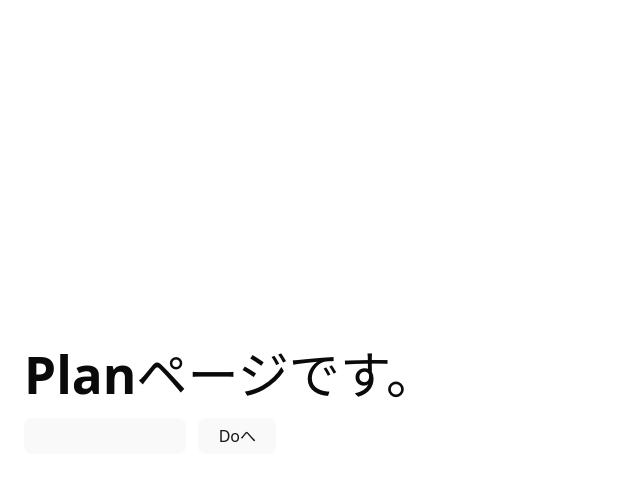
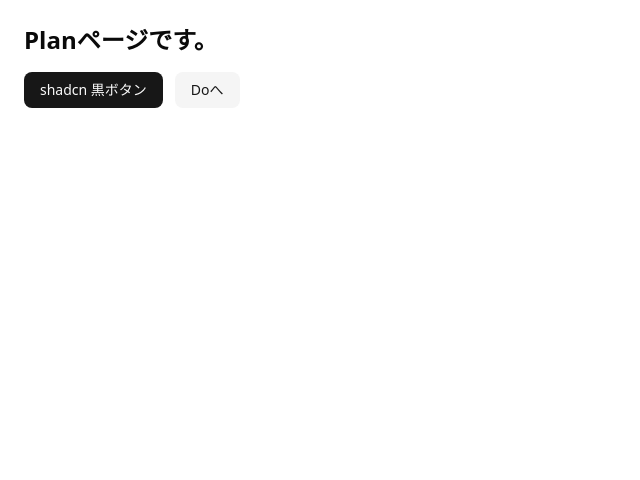
Before and after one commit to Ken1011-philo/taskmaster-app, a React (Vite) app: page /Plan in a window 1280 px wide. Shown: the top 480 px of the page, without its empty margins (0-640 px from the left). Built offline with nearby package versions, Linux system fonts and the light colour scheme.

Commit message:
global.cssの追加とmain.tsxのCSSを変更

```diff
--- a/src/index.css
+++ b/src/global.css
@@ -3,18 +3,6 @@
 
 @custom-variant dark (&:is(.dark *));
 :root {
-  font-family: system-ui, Avenir, Helvetica, Arial, sans-serif;
-  line-height: 1.5;
-  font-weight: 400;
-
-  color-scheme: light dark;
-  color: rgba(255, 255, 255, 0.87);
-  background-color: #242424;
-
-  font-synthesis: none;
-  text-rendering: optimizeLegibility;
-  -webkit-font-smoothing: antialiased;
-  -moz-osx-font-smoothing: grayscale;
   --radius: 0.625rem;
   --background: oklch(1 0 0);
   --foreground: oklch(0.145 0 0);
@@ -47,60 +35,6 @@
   --sidebar-accent-foreground: oklch(0.205 0 0);
   --sidebar-border: oklch(0.922 0 0);
   --sidebar-ring: oklch(0.708 0 0);
-}
-
-a {
-  font-weight: 500;
-  color: #646cff;
-  text-decoration: inherit;
-}
-a:hover {
-  color: #535bf2;
-}
-
-body {
-  margin: 0;
-  display: flex;
-  place-items: center;
-  min-width: 320px;
-  min-height: 100vh;
-}
-
-h1 {
-  font-size: 3.2em;
-  line-height: 1.1;
-}
-
-button {
-  border-radius: 8px;
-  border: 1px solid transparent;
-  padding: 0.6em 1.2em;
-  font-size: 1em;
-  font-weight: 500;
-  font-family: inherit;
-  background-color: #1a1a1a;
-  cursor: pointer;
-  transition: border-color 0.25s;
-}
-button:hover {
-  border-color: #646cff;
-}
-button:focus,
-button:focus-visible {
-  outline: 4px auto -webkit-focus-ring-color;
-}
-
-@media (prefers-color-scheme: light) {
-  :root {
-    color: #213547;
-    background-color: #ffffff;
-  }
-  a:hover {
-    color: #747bff;
-  }
-  button {
-    background-color: #f9f9f9;
-  }
 }
 
 @theme inline {
--- a/src/main.tsx
+++ b/src/main.tsx
@@ -1,4 +1,4 @@
-import "./index.css";
+import "./global.css";
 
 import React from "react";
 import ReactDOM from "react-dom/client";
```
